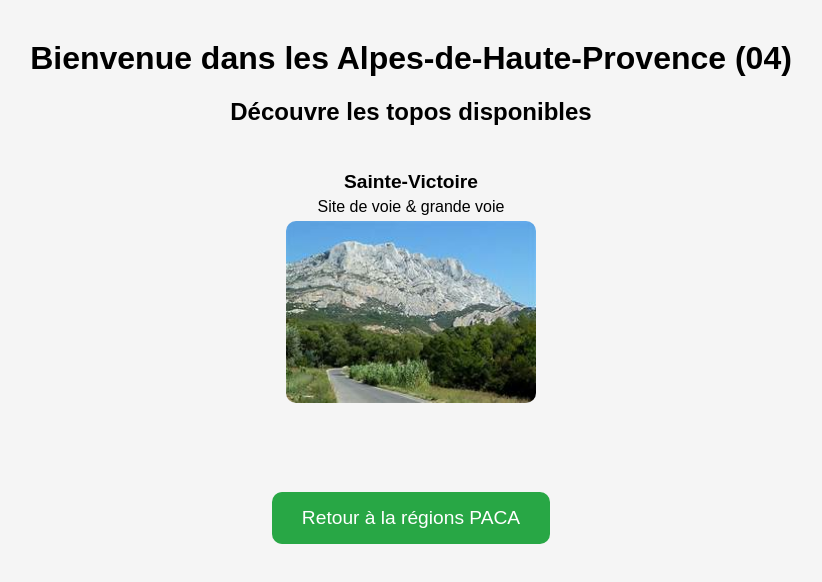
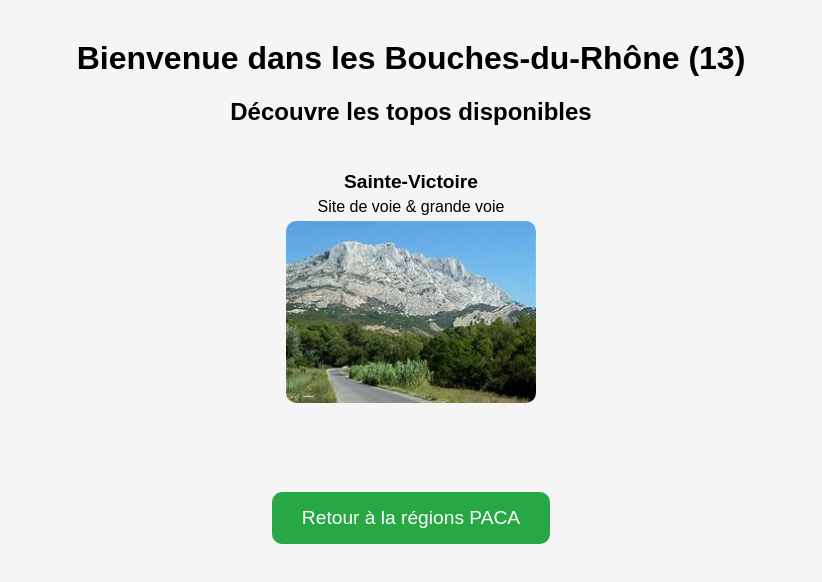
Before and after one commit to Niok05/topoteque, a website: page dep_13_bouches_du_rhone.html in a window 1280 px wide. Shown: the whole page, without its empty margins (229-1051 px from the left). Drawn offline with Linux system fonts and the light colour scheme.

Commit message:
Update dep_13_bouches_du_rhone.html

```diff
--- a/dep_13_bouches_du_rhone.html
+++ b/dep_13_bouches_du_rhone.html
@@ -97,7 +97,7 @@
   </head>
   <body>
     <main>
-      <h1 class="title">Bienvenue dans les Alpes-de-Haute-Provence (04)</h1>
+      <h1 class="title">Bienvenue dans les Bouches-du-Rhône (13)</h1>
       <h2 class="subtitle">Découvre les topos disponibles</h2>
 
 <!-- Sainte-Victoire -->
```
